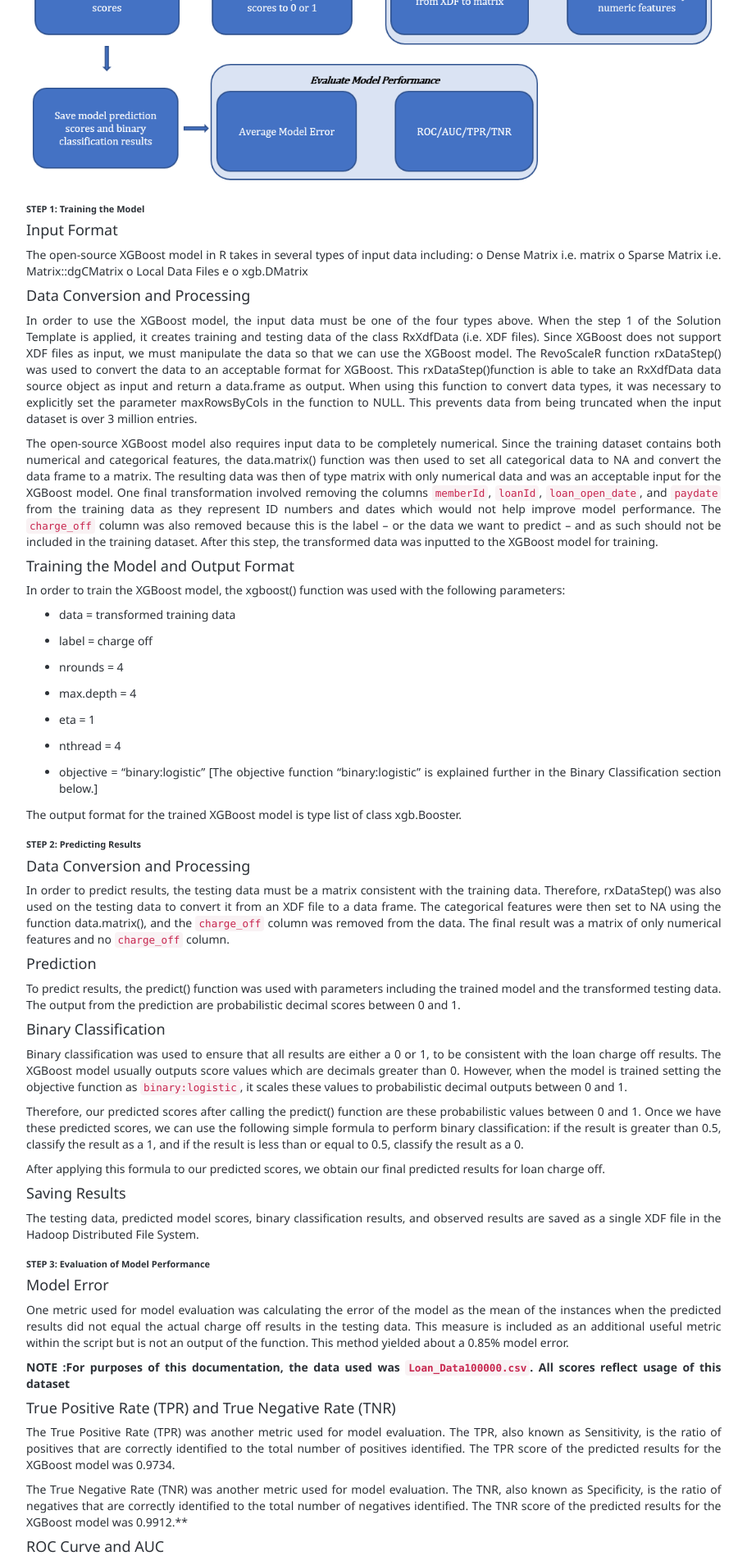
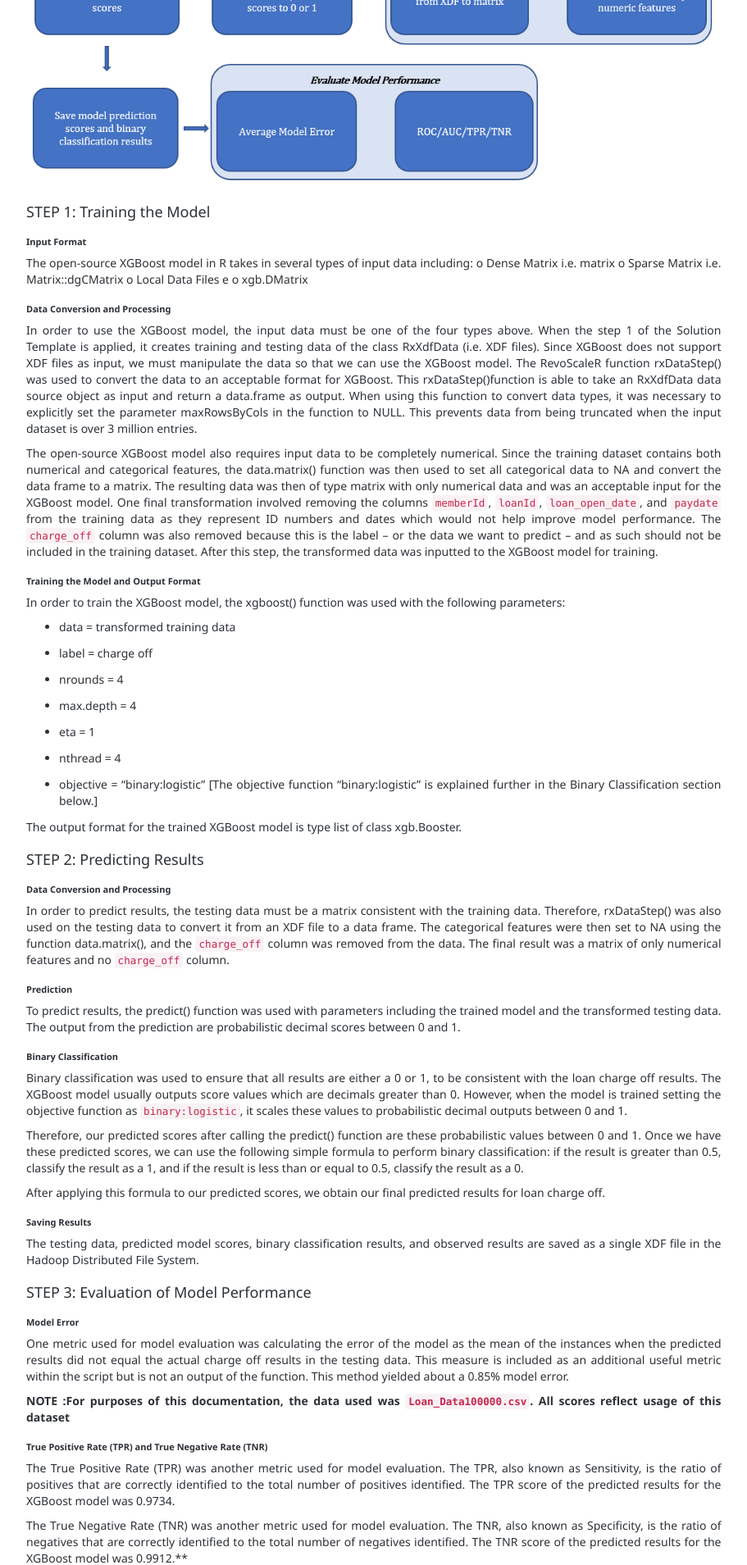
Before and after one commit to microsoft/r-server-loan-chargeoff, a Jekyll site: the page built from xgboost.md, in a window 1280 px wide. Shown: the part 911-2820 px from the top of the page at 82% size, without its empty margins (38-949 px from the left). Built offline with Jekyll 4.4.1, drawn with Linux system fonts in a browser that asks for light colours; nearby versions of some CDN libraries.

```diff
--- a/xgboost.md
+++ b/xgboost.md
@@ -32,9 +32,9 @@ The process to incorporate the XGBoost model into the Solution Template was spli
 
 <img src="images/xgboost.png" />
 
-### STEP 1: Training the Model
+## STEP 1: Training the Model
 
-#### Input Format
+### Input Format
 
 The open-source XGBoost model in R takes in several types of input data including:
 o	Dense Matrix i.e. matrix
@@ -42,14 +42,14 @@ o	Sparse Matrix i.e. Matrix::dgCMatrix
 o	Local Data Files e
 o	xgb.DMatrix
 
-#### Data Conversion and Processing
+### Data Conversion and Processing
 
 In order to use the XGBoost model, the input data must be one of the four types above. When the step 1 of the Solution Template is applied, it creates training and testing data of the class RxXdfData (i.e. XDF files). Since XGBoost does not support XDF files as input, we must manipulate the data so that we can use the XGBoost model. The RevoScaleR function rxDataStep() was used to convert the data to an acceptable format for XGBoost. This rxDataStep()function is able to take an RxXdfData data source object as input and return a data.frame as output. When using this function to convert data types, it was necessary to explicitly set the parameter maxRowsByCols in the function to NULL. This prevents data from being truncated when the input dataset is over 3 million entries.
 
 The open-source XGBoost model also requires input data to be completely numerical. Since the training dataset contains both numerical and categorical features, the data.matrix() function was then used to set all categorical data to NA and convert the data frame to a matrix. The resulting data was then of type matrix with only numerical data and was an acceptable input for the XGBoost model.
 One final transformation involved removing the columns `memberId`, `loanId`, `loan_open_date`, and `paydate` from the training data as they represent ID numbers and dates which would not help improve model performance. The `charge_off` column was also removed because this is the label – or the data we want to predict – and as such should not be included in the training dataset. After this step, the transformed data was inputted to the XGBoost model for training.
 
-#### Training the Model and Output Format
+### Training the Model and Output Format
 
 In order to train the XGBoost model, the xgboost() function was used with the following parameters:
 
@@ -65,17 +65,17 @@ In order to train the XGBoost model, the xgboost() function was used with the fo
 The output format for the trained XGBoost model is type list of class xgb.Booster.
 
 
-### STEP 2: Predicting Results
+## STEP 2: Predicting Results
 
-#### Data Conversion and Processing
+### Data Conversion and Processing
 
 In order to predict results, the testing data must be a matrix consistent with the training data. Therefore, rxDataStep() was also used on the testing data  to convert it from an XDF file to a data frame. The categorical features were then set to NA using the function data.matrix(), and the `charge_off` column was removed from the data. The final result was a matrix of only numerical features and no `charge_off` column.
 
-#### Prediction
+### Prediction
 
 To predict results, the predict() function was used with parameters including the trained model and the transformed testing data. The output from the prediction are probabilistic decimal scores between 0 and 1.
 
-#### Binary Classification
+### Binary Classification
 
 Binary classification was used to ensure that all results are either a 0 or 1, to be consistent with the loan charge off results. The XGBoost model usually outputs score values which are decimals greater than 0. However, when the model is trained setting the objective function as `binary:logistic`, it scales these values to probabilistic decimal outputs between 0 and 1.
 
@@ -83,25 +83,25 @@ Therefore, our predicted scores after calling the predict() function are these p
 
 After applying this formula to our predicted scores, we obtain our final predicted results for loan charge off.
 
-#### Saving Results
+### Saving Results
 
 The testing data, predicted model scores, binary classification results, and observed results are saved as a single XDF file in the Hadoop Distributed File System.
 
-### STEP 3: Evaluation of Model Performance
+## STEP 3: Evaluation of Model Performance
 
-#### Model Error
+### Model Error
 
 One metric used for model evaluation was calculating the error of the model as the mean of the instances when the predicted results did not equal the actual charge off results in the testing data. This measure is included as an additional useful metric within the script but is not an output of the function. This method yielded about a 0.85% model error.
 
 <strong>NOTE :For purposes of this documentation, the data used was `Loan_Data100000.csv`. All scores reflect usage of this dataset</strong>
 
-#### True Positive Rate (TPR) and True Negative Rate (TNR)
+### True Positive Rate (TPR) and True Negative Rate (TNR)
 
 The True Positive Rate (TPR) was another metric used for model evaluation. The TPR, also known as Sensitivity, is the ratio of positives that are correctly identified to the total number of positives identified. The TPR score of the predicted results for the XGBoost model was 0.9734.
 
 The True Negative Rate (TNR) was another metric used for model evaluation. The TNR, also known as Specificity, is the ratio of negatives that are correctly identified to the total number of negatives identified. The TNR score of the predicted results for the XGBoost model was 0.9912.**
 
-#### ROC Curve and AUC
+### ROC Curve and AUC
 
 The ROC, or Receiver Operating Characteristic, curve is commonly used with binary classifiers as a way to picture the tradeoff between sensitivity and specificity of the model. The ROC curve plots the False Positive Rate (1-TNR) on the x-axis against the True Positive Rate on the y-axis. Since the graph is inversely proportional to the number of actual negatives in the x-direction and actual positives in the y-direction, the graph always starts at coordinate x=0, y=0 and ends at coordinate x=1, y=1.
 The ideal location to be on the ROC curve would be at x=0,y=1 as this point represents a False Positive Rate of 0 and a True Positive Rate of 1 (i.e. the case when we categorize all positives correctly). For this to happen, the ROC curve should ideally bend as close to the point x=0, y=1 as possible so the area under the ROC curve would also be as close to 1 as possible. Therefore, the Area Under the Curve (AUC) is a good single value metric of how ideal the ROC curve is; when the AUC is closer to 1, it generally implies a better ROC curve and model performance. The AUC of the XGBoost model was calculated to be 0.9988.
```
